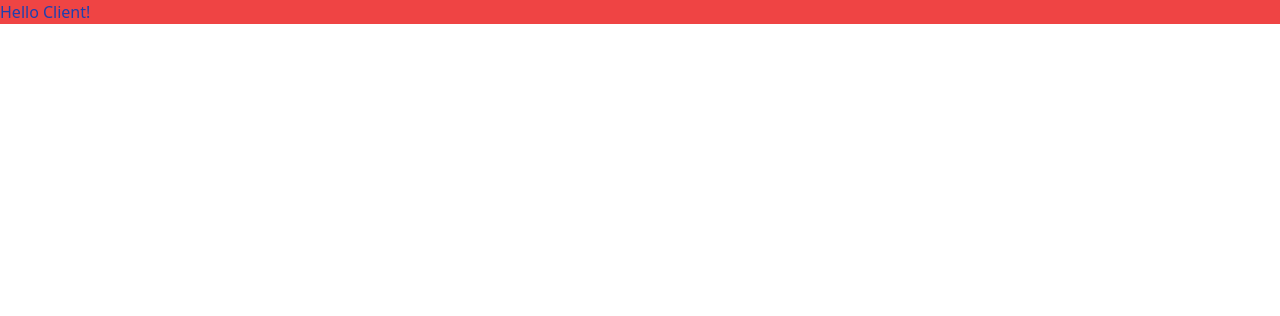
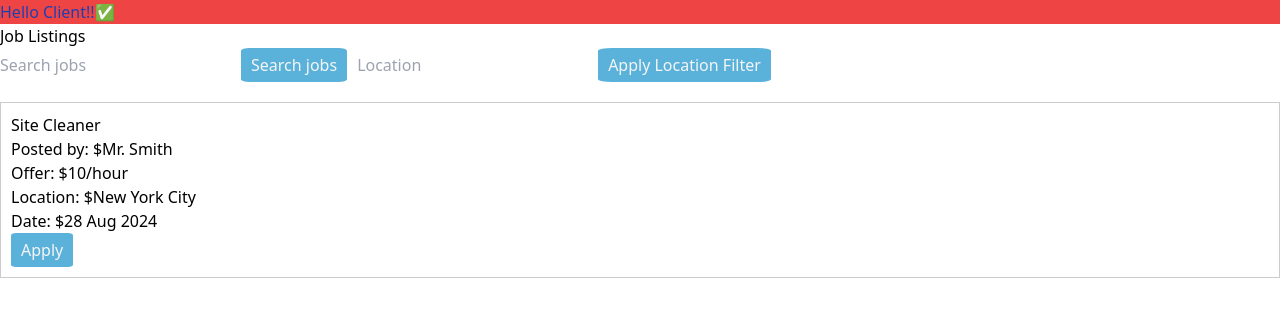
Before and after one commit to Xylloz/GigSpot, a React (Vite) app in the folder client/: page / in a window 1280 px wide. Shown: the top 316 px of the page. Built offline with nearby package versions, Linux system fonts and the light colour scheme.

Commit message:
feat: Added job listing page

```diff
--- a/client/src/App.tsx
+++ b/client/src/App.tsx
@@ -1,8 +1,14 @@
+import JobListingPage from "./components/JobListingPage";
+import './index.css';
+
 function App() {
   return (
-    <>
-      <p className="bg-red-500 text-blue-800">Hello Client!</p>
-    </>
+    <div className="App">
+      <p className="bg-red-500 text-blue-800">Hello Client!!✅</p>
+
+      <h1>Job Listings</h1>
+      <JobListingPage />
+    </div>
   );
 }
 
--- /dev/null
+++ b/client/src/components/JobListing.jsx
@@ -0,0 +1,16 @@
+import React from 'react';
+
+const JobListing = ({job})=>{
+    return(
+        <div className='job-listing'>
+        <p className="job-title">{job.title}</p>
+        <p>Posted by: ${job.poster}</p>
+        <p>Offer: ${job.offer}/hour</p>
+        <p>Location: ${job.location}</p>
+        <p>Date: ${job.date}</p>
+        <button onClick={()=> alert(`You have just applied for ${job.title}`)}> Apply </button>
+        </div>
+    )
+}
+
+export default JobListing;
--- /dev/null
+++ b/client/src/components/JobListingPage.d.ts
@@ -0,0 +1,2 @@
+declare const JobListingPage: any;
+export default JobListingPage;
--- /dev/null
+++ b/client/src/components/JobListingPage.jsx
@@ -0,0 +1,46 @@
+import React, { useState } from 'react';
+import JobListing from './JobListing';
+import SearchFilter from './SearchFilter';
+
+
+const initialJobs = [
+    {
+        poster: 'Mr. Smith',
+        title: 'Site Cleaner',
+        offer: '10',
+        location: 'New York City',
+        date: '28 Aug 2024',
+    }
+]
+
+const JobListingPage =()=>{
+    const [jobs, setJobs] = useState(initialJobs);
+    const [filteredJobs, setFilteredJobs] = useState(initialJobs);
+
+
+    const handleSearch = (term) => {
+        const filtered = jobs.filter((job) =>
+          job.title.toLowerCase().includes(term.toLowerCase())
+        );
+        setFilteredJobs(filtered);
+      };
+
+      const handleFilter = (location) => {
+        const filtered = jobs.filter((job) =>
+          job.location.toLowerCase().includes(location.toLowerCase())
+        );
+        setFilteredJobs(filtered);
+      };
+
+    return (
+        <div className='job-listing-page'>
+            <SearchFilter onSearch={handleSearch} onFilter={handleFilter} />
+            <div className='job-listings'>
+            {filteredJobs.map((job,index)=>(
+                <JobListing key={index} job={job} />
+            ))}</div>
+        </div>
+    )
+}
+
+export default JobListingPage
--- /dev/null
+++ b/client/src/components/SearchFilter.jsx
@@ -0,0 +1,27 @@
+import React, {useState} from "react";
+
+const SearchFilter = ({onSearch, onFilter})=>{
+    const [searchTerm, setSearchTerm] = useState('');
+    const [location, setLocation] = useState('');
+
+    const handleSearch = ()=>{
+        onSearch(searchTerm)
+    }
+
+    const handleFilter = ()=>{
+        onFilter(location)
+    }
+
+    return(
+        <div className="search-filter">
+        <input type="text" placeholder="Search jobs" value={searchTerm} onChange={((e)=>setSearchTerm(e.target.value))} />
+        <button onClick={handleSearch}> Search jobs</button>
+        <input type="text" placeholder="Location" value={location} onChange={((e)=>setLocation(e.target.value))} />
+        <button onClick={handleFilter}> Apply Location Filter</button>
+
+
+        </div>
+    )
+
+}
+export default SearchFilter
--- a/client/src/index.css
+++ b/client/src/index.css
@@ -1,3 +1,27 @@
 @tailwind base;
 @tailwind components;
 @tailwind utilities;
+
+.job-listings-page {
+    padding: 20px;
+  }
+
+  .search-filter {
+    display: flex;
+    gap: 10px;
+    margin-bottom: 20px;
+    border-color: lightgray;
+  }
+
+  .job-listing {
+    border: 1px solid #ccc;
+    padding: 10px;
+    margin-bottom: 10px;
+  }
+
+  button {
+    padding: 5px 10px;
+    background-color: rgb(90, 178, 219);
+    border-radius: 8%;
+    color: whitesmoke;
+  }
--- a/client/src/index.tsx
+++ b/client/src/index.tsx
@@ -1,8 +1,8 @@
 import React from 'react';
 import { createRoot } from 'react-dom/client';
 import App from './App.tsx';
-import Splashpage from '../components/splashpage.tsx';
-import UserForm from '../components/UserForm.tsx';
+import Splashpage from './components/Splashpage.tsx';
+import UserForm from './components/UserForm.tsx';
 import './index.css';
 import { BrowserRouter as Router, Routes, Route } from 'react-router-dom';
 
```
Also changed, not shown: client/src/components/Splashpage.tsx (renamed from client/components/Splashpage.tsx), client/src/components/UserForm.tsx (renamed from client/components/UserForm.tsx).
